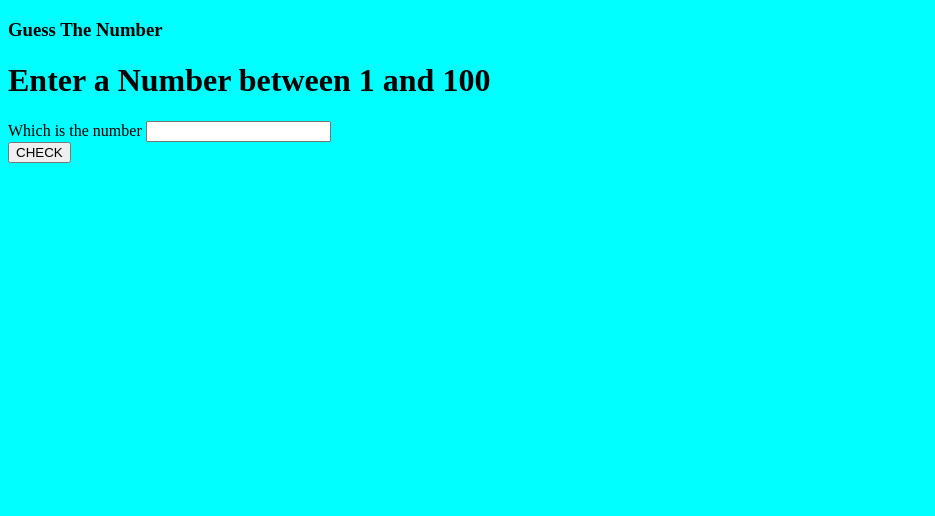
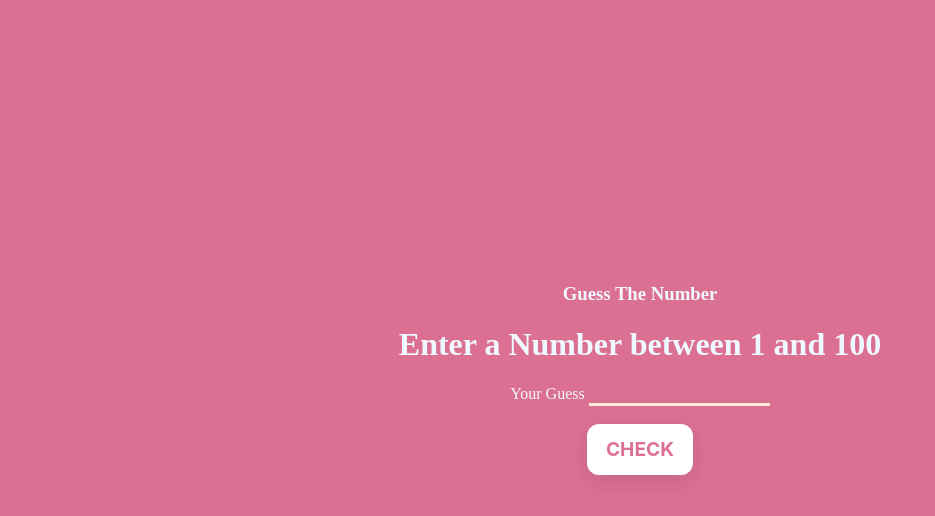
Before and after one commit to XDRONIN/numGuess, a plain HTML site: page index.html in a window 1280 px wide. Shown: the whole page, without its empty margins (0-935 px from the left). Drawn offline with Linux system fonts and the light colour scheme.

Commit message:
Visual changes and organising

```diff
--- a/index.css
+++ b/index.css
@@ -1,3 +1,57 @@
 body {
-  background-color: aqua;
+  background-color: palevioletred;
+  padding: 20%;
+  color: aliceblue;
 }
+.txt {
+  text-align: center;
+}
+.frm {
+  text-align: center;
+}
+
+input[type="text"] {
+  background-color: palevioletred;
+
+  border: solid;
+  border-top: none;
+  border-left: none;
+  border-right: none;
+  border-color: antiquewhite;
+  color: aliceblue;
+}
+#mybut2:hover {
+  cursor: pointer;
+}
+
+#mybut2 {
+  align-items: center;
+  background-color: #fff;
+  border-radius: 12px;
+  box-shadow: transparent 0 0 0 3px, rgba(18, 18, 18, 0.1) 0 6px 20px;
+  box-sizing: border-box;
+  color: palevioletred;
+  cursor: pointer;
+  display: inline-flex;
+  flex: 1 1 auto;
+  font-family: Inter, sans-serif;
+  font-size: 1.2rem;
+  font-weight: 700;
+  justify-content: center;
+  line-height: 1;
+  margin: 0;
+  outline: none;
+  padding: 1rem 1.2rem;
+  text-align: center;
+  text-decoration: none;
+  transition: box-shadow 0.2s, -webkit-box-shadow 0.2s;
+  white-space: nowrap;
+  border: 0;
+  user-select: none;
+  -webkit-user-select: none;
+  touch-action: manipulation;
+}
+
+#mybut2:hover {
+  box-shadow: #121212 0 0 0 3px, transparent 0 0 0 0;
+}
--- a/index.html
+++ b/index.html
@@ -8,16 +8,19 @@
   <link rel="stylesheet" href="index.css" />
 
   <body>
+    <div class="txt">
       <h3>Guess The Number</h3>
       <h1 id="myh1">Enter a Number between 1 and 100</h1>
       <h2 id="myh2"></h2>
-
+    </div>
+    <div class="frm">
       <form id="myform">
-      <label for="guess">Which is the number</label>
-      <input type="text" id="guess" />
+        <label for="guess">Your Guess</label>
+        <input type="text" id="guess" /><br /><br />
       </form>
 
       <button id="mybut2">CHECK</button>
+    </div>
   </body>
   <script src="index.js"></script>
 </html>
--- a/index.js
+++ b/index.js
@@ -16,7 +16,7 @@ const handleGuess = () => {
     document.getElementById("myh2").textContent = "TOO HIGH";
     document.getElementById("mybut2").onclick = handleGuess; // Wait for next guess
   } else {
-    document.getElementById("myh2").textContent = "***YOU GUESSED RIGHT***";
+    document.getElementById("myh2").textContent = "🎉YOU GUESSED RIGHT🎉";
     running = false; // Exit the loop
   }
 };
```
Lines whose indentation alone changed are shown as unchanged.
